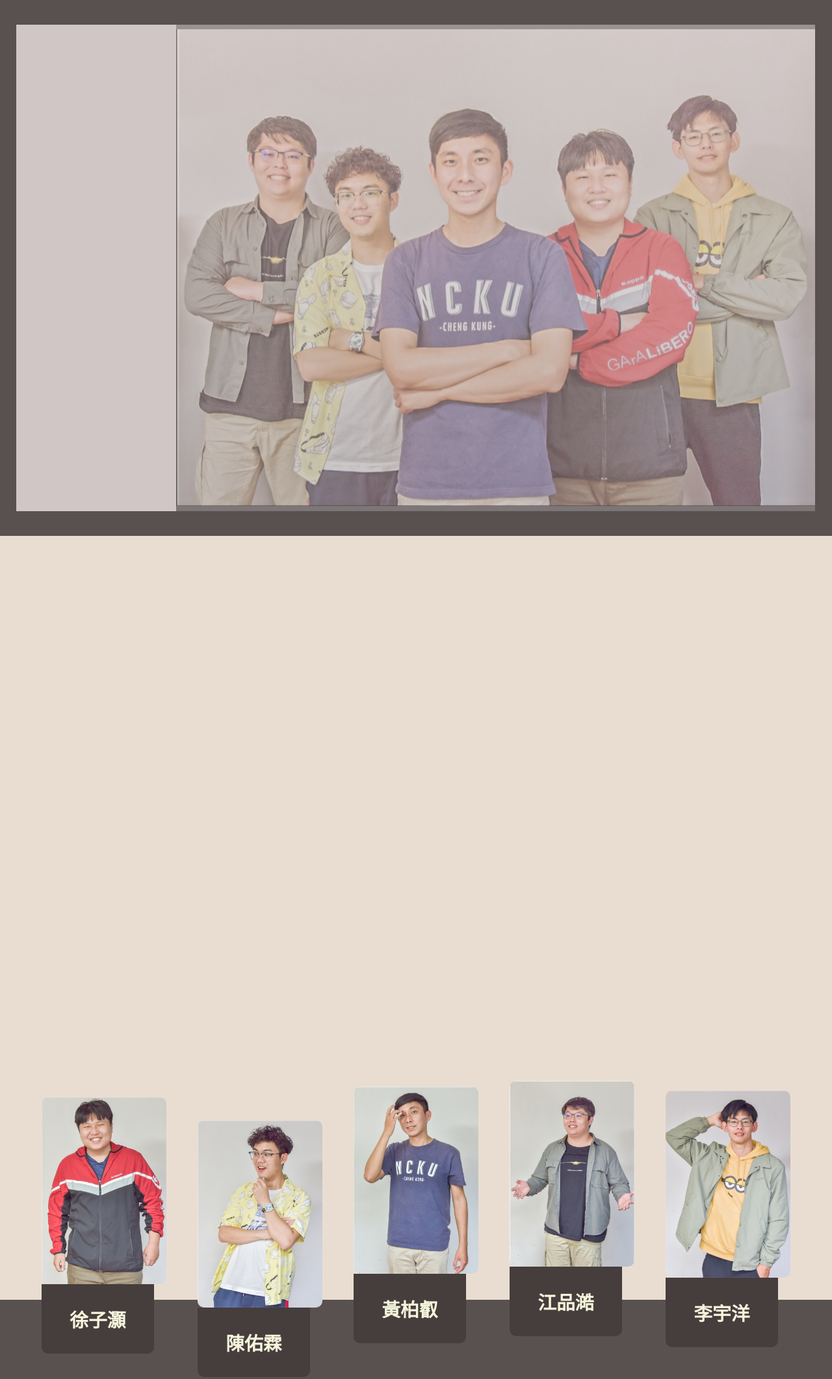
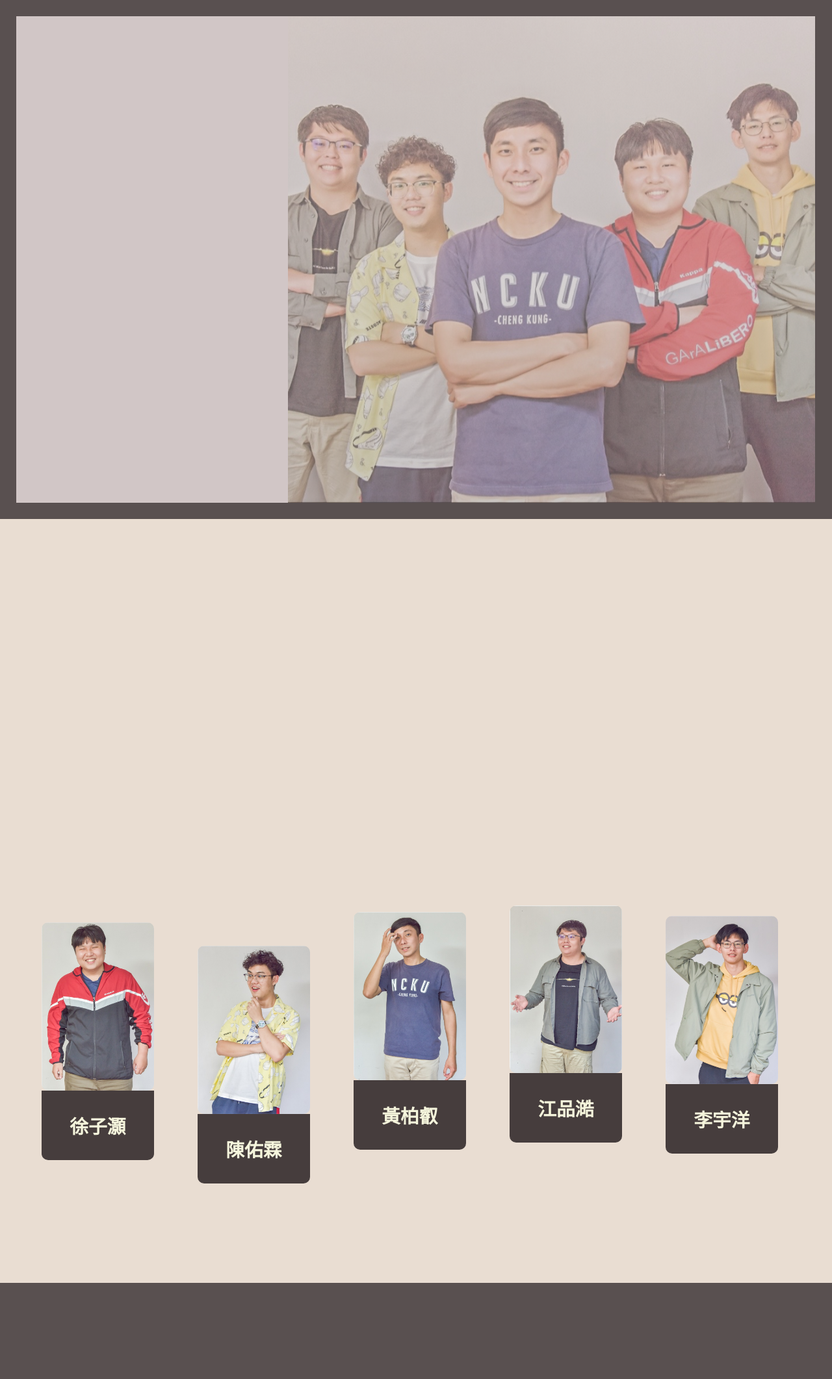
Before and after one commit to coding-ray/WP-about-us-page, a website built with Parcel: page index.html in a window 1280 px wide. Shown: the whole page at 65% size. After the commit the page ends 2033 px from the top, so only its background shows below. Built offline with nearby package versions, Linux system fonts and the light colour scheme; a web font is replaced by a local one.

Commit message:
feat: replace a css file with that in master

```diff
--- a/styles/landscape.css
+++ b/styles/landscape.css
@@ -134,7 +134,7 @@ body::-webkit-scrollbar {
 }
 
 .profile-inner-container img {
-  width: 100%;
+  width: 90%;
   border-radius: 10px;
 }
 
@@ -361,25 +361,3 @@ body::-webkit-scrollbar {
     opacity: 1;
   }
 }
-
-@media screen and (min-aspect-ratio: 4/3) {
-   :root {
-    --percentage-of-right-container: 80%;
-  }
-  #cover-outer-container {
-    border: 2vw solid #595050;
-    border-width: 3vw 2vw;
-  }
-  #cover-inner-container-right {
-    background-size: 100%;
-  }
-  .profile-inner-container {
-    width: 15vw;
-    padding-top: 19vw;
-    margin: 0;
-  }
-  .profile-inner-container:hover {
-    transform: scale(1.25, 1.25);
-    transition: all 0.45s ease;
-  }
-}
```
